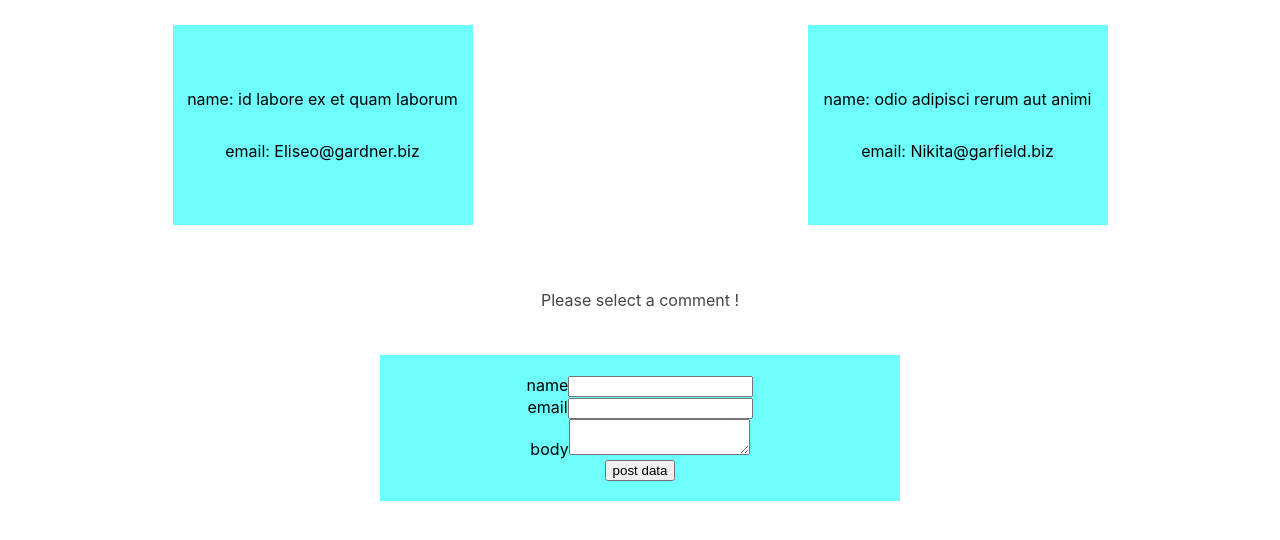
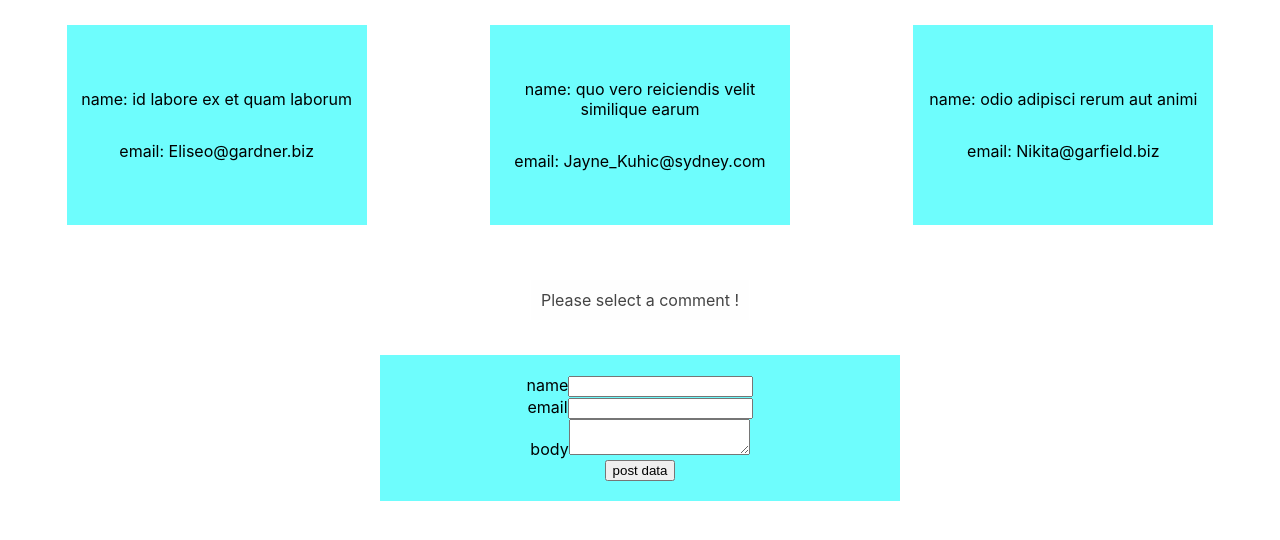
Before and after one commit to Hooseinsalari/Http-request-practice, a React (Create React App) app in the folder http-app/: page / in a window 1280 px wide. Shown: the top 540 px of the page. Built offline with nearby package versions, Linux system fonts and the light colour scheme; data requests are answered from the project's data file.

Commit message:
more optimiza url that was great(119)

```diff
--- a/http-app/data/db.json
+++ b/http-app/data/db.json
@@ -9,6 +9,13 @@
     },
     {
       "postId": 1,
+      "id": 2,
+      "name": "quo vero reiciendis velit similique earum",
+      "email": "Jayne_Kuhic@sydney.com",
+      "body": "est natus enim nihil est dolore omnis voluptatem numquam\net omnis occaecati quod ullam at\nvoluptatem error expedita pariatur\nnihil sint nostrum voluptatem reiciendis et"
+    },
+    {
+      "postId": 1,
       "id": 3,
       "name": "odio adipisci rerum aut animi",
       "email": "Nikita@garfield.biz",
--- a/http-app/src/components/Discussion.js
+++ b/http-app/src/components/Discussion.js
@@ -6,7 +6,7 @@ import FullComment from "./FullComment";
 import NewComment from "./NewComment";
 
 // http
-import http from "./services/HttpService";
+import { getAllComments } from "../services/getAllCommentsService";
 
 const Discussion = () => {
   const [comments, setComments] = useState(null);
@@ -16,9 +16,7 @@ const Discussion = () => {
   useEffect(() => {
     const getComments = async () => {
       try {
-        const { data } = await http.get(
-          "/comments"
-        );
+        const { data } = await getAllComments();
         setComments(data);
       } catch (error) {
         console.log(error);
--- a/http-app/src/components/FullComment.js
+++ b/http-app/src/components/FullComment.js
@@ -4,7 +4,9 @@ import React, { useEffect, useState } from "react";
 import styles from "./FullComment.module.css";
 
 // http
-import http from "./services/HttpService";
+import { deleteComment } from "../services/deleteCommentsService";
+import { getAllComments } from "../services/getAllCommentsService";
+import { getOneComment } from "../services/getOneCommentService";
 
 const FullComment = ({ commentId, setCommentId, setComments }) => {
   const [comment, setComment] = useState([]);
@@ -24,8 +26,8 @@ const FullComment = ({ commentId, setCommentId, setComments }) => {
 
   const deleteHandler = async () => {
     try {
-      await http.delete(`/comments/${commentId}`)
-      const {data} = await http.get("/comments")
+      await deleteComment(commentId)
+      const {data} = await getAllComments()
       setCommentId(null)
       setComments(data)
     } catch (error) {
@@ -35,8 +37,7 @@ const FullComment = ({ commentId, setCommentId, setComments }) => {
 
   useEffect(() => {
     if (commentId) {
-      http
-      .get(`/comments/${commentId}`)
+      getOneComment(commentId)
       .then((response) => setComment(response.data))
       .catch((error) => console.log(error));
     }
--- a/http-app/src/components/NewComment.js
+++ b/http-app/src/components/NewComment.js
@@ -1,7 +1,8 @@
 import React, { useState } from 'react';
 
 // http
-import http from './services/HttpService';
+import { postAllComments } from '../services/addNewCommentsService';
+import { getAllComments } from '../services/getAllCommentsService';
 
 // style
 import styles from "./NewComment.module.css"
@@ -19,11 +20,8 @@ const NewComment = ({setComments}) => {
     }
 
     const postHandler = () => {
-        http.post("/comments",{
-            ...comment,
-            postId:10
-        })
-        .then((response) => http.get("/comments"))
+        postAllComments({...comment,postId:10})
+        .then((response) => getAllComments)
         .then((response) => setComments(response.data))
         .catch((error) => console.log(error))
 
--- /dev/null
+++ b/http-app/src/services/addNewCommentsService.js
@@ -0,0 +1,5 @@
+import http from "./HttpService";
+
+export function postAllComments(data){
+    return http.post("/comments",data)
+}
--- /dev/null
+++ b/http-app/src/services/deleteCommentsService.js
@@ -0,0 +1,5 @@
+import http from "./HttpService";
+
+export function deleteComment(commentId){
+    return http.delete(`/comments/${commentId}`)
+}
--- /dev/null
+++ b/http-app/src/services/getAllCommentsService.js
@@ -0,0 +1,5 @@
+import http from "./HttpService";
+
+export function getAllComments(){
+    return http.get("/comments")
+}
--- /dev/null
+++ b/http-app/src/services/getOneCommentService.js
@@ -0,0 +1,5 @@
+import http from "./HttpService";
+
+export function getOneComment(commentId){
+    return http.get(`/comments/${commentId}`)
+}
```
Also changed, not shown: http-app/src/services/HttpService.js (renamed from http-app/src/components/services/HttpService.js).
